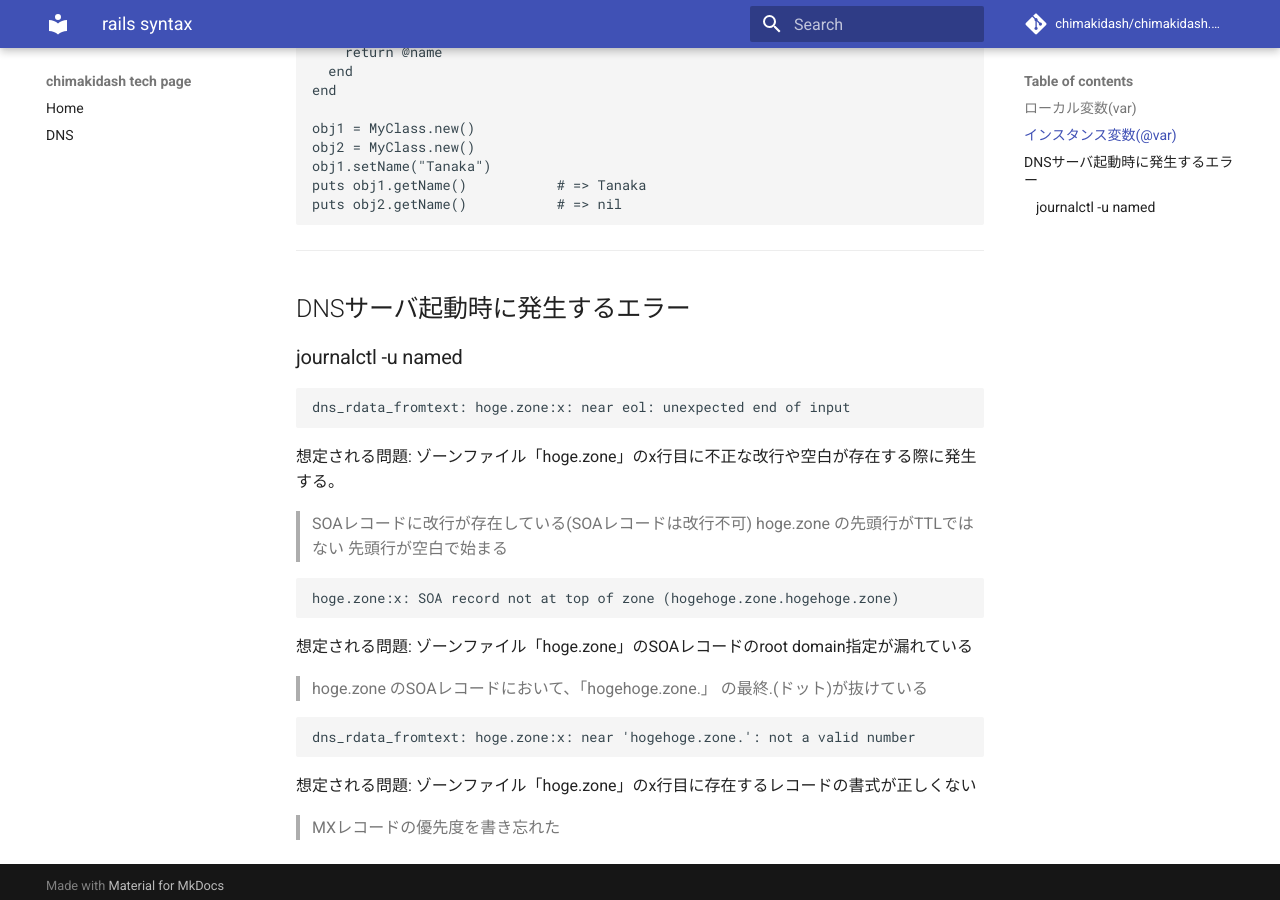
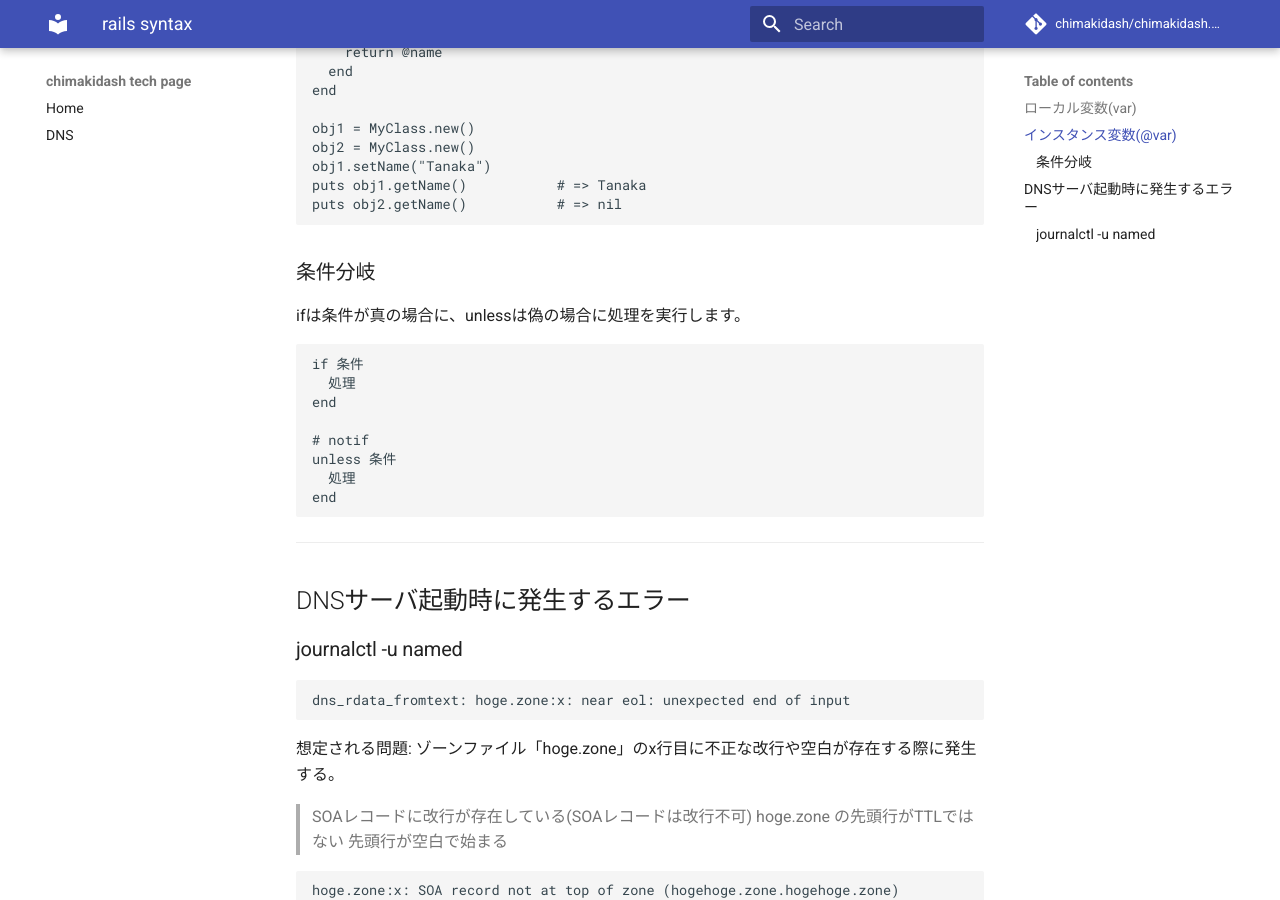
Before and after one commit to chimakidash/MyPages, an MkDocs documentation site: the page built from docs/rails.md, in a window 1280 px wide and 900 px high, scrolled down 654 px. Built offline with MkDocs 1.6.1 and Material for MkDocs 9.7.7, drawn with Linux system fonts in a browser that asks for light colours.

Commit message:
Update rails.md

````diff
--- a/docs/rails.md
+++ b/docs/rails.md
@@ -33,6 +33,19 @@ puts obj1.getName()           # => Tanaka
 puts obj2.getName()           # => nil
 ```
 
+### 条件分岐
+ifは条件が真の場合に、unlessは偽の場合に処理を実行します。
+```ruby
+if 条件
+  処理
+end
+
+# notif
+unless 条件
+  処理
+end
+```
+
 ---
 
 ## DNSサーバ起動時に発生するエラー
````
